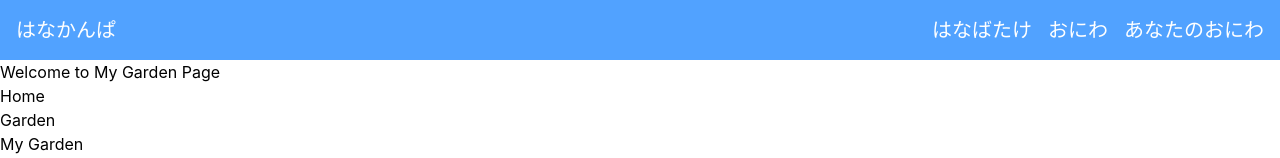
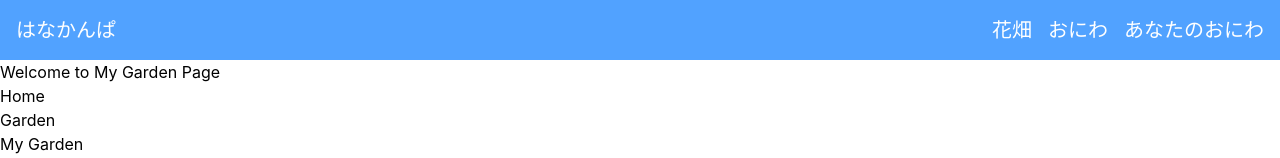
Before and after one commit to tkitora/2025ohagimaru-front, a React (Vite) app: page /mygarden in a window 1280 px wide. Shown: the top 158 px of the page. Built offline with nearby package versions, Linux system fonts and the light colour scheme.

Commit message:
テキストの修正

```diff
--- a/src/components/Header.tsx
+++ b/src/components/Header.tsx
@@ -6,7 +6,7 @@ function Header () {
         <ul className="flex space-x-4">
           {/* <li><a href="/">ホーム</a></li> */}
           <li>
-            <a href="/flowergarden" className="text-xl font-sans">はなばたけ</a>
+            <a href="/flowergarden" className="text-xl font-sans">花畑</a>
           </li>
           <li>
             <a href="/garden" className="text-xl font-sans">おにわ</a>
```
